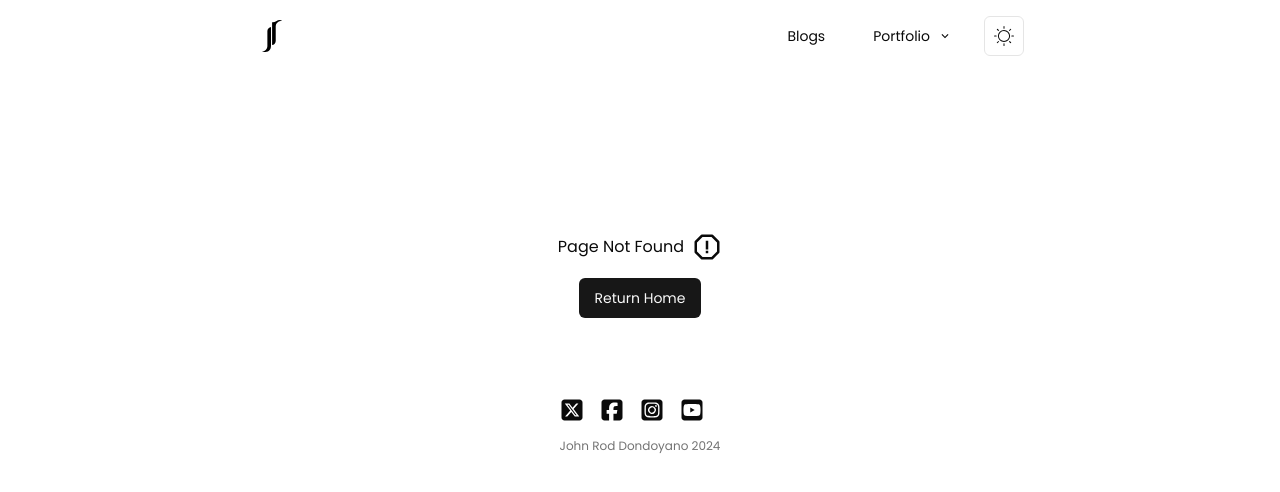
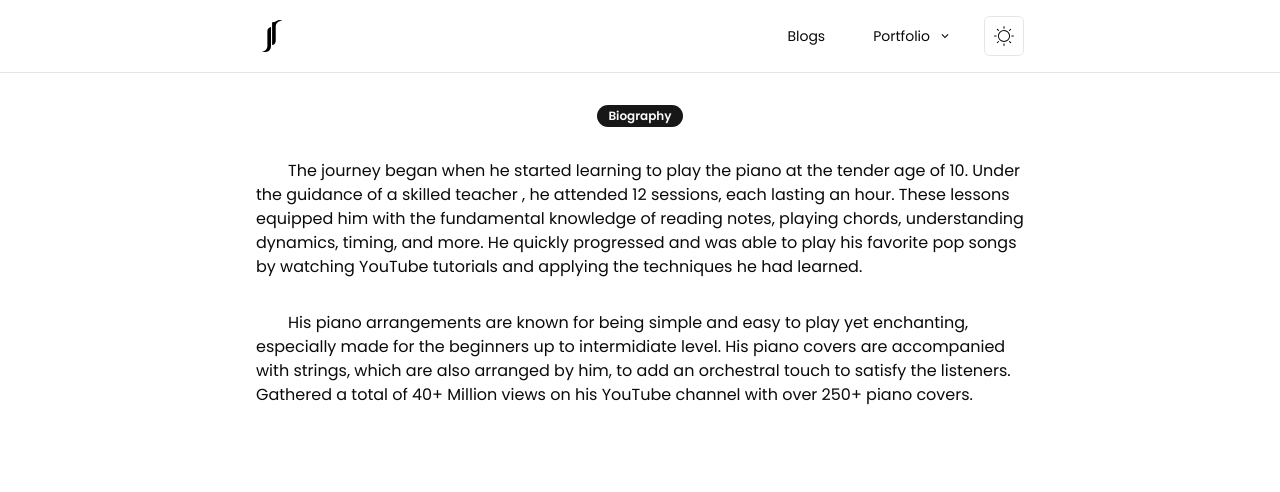
Before and after one commit to dondycles/johnroddondoyano, a Next.js app: page /biography in a window 1280 px wide. Before the commit this address had no page. Shown: the top 492 px of the page. Built offline with nearby package versions, Linux system fonts and the light colour scheme.

Commit message:
new file:   app/biography/page.tsx 	modified:   app/globals.css 	modified:   app/page.tsx 	new file:   components/shared/footer.tsx 	modified:   components/shared/nav.tsx

```diff
--- /dev/null
+++ b/app/biography/page.tsx
@@ -0,0 +1,30 @@
+import { Badge } from "@/components/ui/badge";
+
+export default function Biography() {
+  return (
+    <main className="w-full flex-1 text-center global-padding flex flex-col global-gap">
+      <h1 className="leading-none">
+        <Badge className="w-fit mx-auto">Biography</Badge>
+      </h1>
+      <div className="global-y-space max-w-[800px] mx-auto text-left">
+        <p className="indent-8">
+          The journey began when he started learning to play the piano at the
+          tender age of 10. Under the guidance of a skilled teacher , he
+          attended 12 sessions, each lasting an hour. These lessons equipped him
+          with the fundamental knowledge of reading notes, playing chords,
+          understanding dynamics, timing, and more. He quickly progressed and
+          was able to play his favorite pop songs by watching YouTube tutorials
+          and applying the techniques he had learned.
+        </p>
+        <p className="indent-8">
+          His piano arrangements are known for being simple and easy to play yet
+          enchanting, especially made for the beginners up to intermidiate
+          level. His piano covers are accompanied with strings, which are also
+          arranged by him, to add an orchestral touch to satisfy the listeners.
+          Gathered a total of 40+ Million views on his YouTube channel with over
+          250+ piano covers.
+        </p>
+      </div>
+    </main>
+  );
+}
--- a/app/globals.css
+++ b/app/globals.css
@@ -76,8 +76,14 @@
 }
 
 .global-padding {
-  @apply py-4 md:py-8 px-4 sm:px-8 md:px-16 lg:px-32 xl:px-64;
+  @apply py-4 sm:py-8 px-4 sm:px-8 md:px-16 lg:px-32 xl:px-64;
 }
 .nav-padding {
   @apply py-4  px-4 sm:px-8 md:px-16 lg:px-32 xl:px-64;
 }
+.global-gap {
+  @apply gap-4 sm:gap-8;
+}
+.global-y-space {
+  @apply space-y-4 sm:space-y-8;
+}
--- a/app/page.tsx
+++ b/app/page.tsx
@@ -43,6 +43,7 @@ import {
 } from "react-icons/md";
 import Link from "next/link";
 import JrLogo from "@/components/shared/jr-logo";
+import Footer from "@/components/shared/footer";
 
 export default function Home() {
   const achievements = [
@@ -64,7 +65,7 @@ export default function Home() {
     },
   ];
   return (
-    <main className="w-full flex-1 text-center global-padding flex flex-col gap-8">
+    <main className="w-full flex-1 text-center global-padding flex flex-col global-gap">
       <TooltipProvider delayDuration={100}>
         <Tooltip>
           <Dialog>
@@ -136,10 +137,9 @@ export default function Home() {
         </Tooltip>
       </TooltipProvider>
       <div>
-        <h1 className="text-4xl md:text-6xl font-semibold">
+        <h1 className="text-4xl md:text-6xl font-semibold leading-none">
           John Rod Dondoyano
         </h1>
-
         <div className="flex gap-2 flex-wrap justify-center mt-2">
           <Badge variant={"secondary"}>Musician</Badge>
           <Badge variant={"secondary"}>Developer</Badge>
@@ -166,7 +166,7 @@ export default function Home() {
           })}
         </div>
       </div> */}
-      <div className="space-x-4">
+      <div className="space-x-4 sm:space-x-8">
         <DropdownMenu>
           <Button asChild>
             <DropdownMenuTrigger>
@@ -180,127 +180,11 @@ export default function Home() {
             <DropdownMenuItem>Web Development</DropdownMenuItem>
           </DropdownMenuContent>
         </DropdownMenu>
-        <Button variant={"outline"}>Biography</Button>
+        <Button variant={"outline"} asChild>
+          <Link href={"/biography"}>Biography</Link>
+        </Button>
       </div>
-      <div className=" mb-0 mt-auto w-full grid grid-cols-1 xs:grid-cols-3 gap-4 text-sm">
-        <div className="  text-left flex flex-col gap-1 text-muted-foreground">
-          <p className="font-semibold text-foreground">Socials</p>
-          <hr />
-          <Link
-            href={"https://instagram.com/dondycles"}
-            target="_blank"
-            className="flex items-center gap-1"
-          >
-            <FaInstagram /> Instagram
-          </Link>
-          <Link
-            href={"https://facebook.com/dondycles"}
-            target="_blank"
-            className="flex items-center gap-1"
-          >
-            <FaFacebook />
-            Facebook
-          </Link>
-          <Link
-            href={"https://youtube.com/@johnrod"}
-            target="_blank"
-            className="flex items-center gap-1"
-          >
-            <FaYoutube /> YouTube
-          </Link>
-          <Link
-            href={"https://tiktok.com/dondycles"}
-            target="_blank"
-            className="flex items-center gap-1"
-          >
-            <FaTiktok />
-            TikTok
-          </Link>
-          <Link
-            href={"https://x.com/dondycles"}
-            target="_blank"
-            className="flex items-center gap-1"
-          >
-            <FaXTwitter />X
-          </Link>
-        </div>
-        <div className="text-left flex flex-col gap-1 text-muted-foreground">
-          <p className="font-semibold text-foreground">Buy</p>
-          <hr />
-          <Link
-            href={"https://payhip.com/johnroddondoyano"}
-            target="_blank"
-            className="flex items-center gap-1"
-          >
-            <MdPiano /> Piano & Strings MIDIs
-          </Link>
-          <Link
-            href={"https://mymusicsheet.com/johnroddondoyano"}
-            target="_blank"
-            className="flex items-center gap-1"
-          >
-            <MdMusicNote /> Piano Sheets
-          </Link>
-        </div>
-        <div className="  text-left flex flex-col gap-1 text-muted-foreground">
-          <p className="font-semibold text-foreground">Watch/Listen</p>
-          <hr />
-          <Link
-            href={
-              "https://open.spotify.com/artist/2opN2BRNgnBJIO932Kyr3U?si=3yH2nrluRqqFP1qOzM2TcA"
-            }
-            target="_blank"
-            className="flex items-center gap-1"
-          >
-            <FaSpotify />
-            Spotify
-          </Link>
-          <Link
-            href={
-              "https://music.apple.com/us/artist/john-rod-dondoyano/1716913960"
-            }
-            target="_blank"
-            className="flex items-center gap-1"
-          >
-            <FaApple />
-            Apple Music
-          </Link>
-          <Link
-            href={"https://youtube.com/@johnrod"}
-            target="_blank"
-            className="flex items-center gap-1"
-          >
-            <FaYoutube />
-            YouTube
-          </Link>
-          <Link
-            href={"https://tiktok.com/dondycles"}
-            target="_blank"
-            className="flex items-center gap-1"
-          >
-            <FaTiktok />
-            TikTok
-          </Link>
-        </div>
-      </div>
-      <div className="w-full text-xs text-muted-foreground flex items-center gap-4 flex-wrap-reverse">
-        <p className="inline-flex items-center gap-1">
-          <FaRegCopyright /> John Rod Dondoyano 2024
-        </p>
-        <p className="inline-flex items-center gap-1">
-          <MdOutlineEmail />
-          Inquries? Send it through my{" "}
-          <span>
-            <Link
-              href={"mailto:johnroddondoyano8@gmail.com"}
-              target="_blank"
-              className="underline"
-            >
-              email
-            </Link>
-          </span>
-        </p>
-      </div>
+      <Footer />
     </main>
   );
 }
--- /dev/null
+++ b/components/shared/footer.tsx
@@ -0,0 +1,139 @@
+import Link from "next/link";
+import {
+  FaApple,
+  FaFacebook,
+  FaInstagram,
+  FaRegCopyright,
+  FaSpotify,
+  FaTiktok,
+  FaXTwitter,
+  FaYoutube,
+} from "react-icons/fa6";
+import { MdMusicNote, MdOutlineEmail, MdPiano } from "react-icons/md";
+
+export default function Footer() {
+  return (
+    <footer className=" mb-0 mt-auto w-full global-y-space">
+      <br />
+      <div className="w-full grid grid-cols-1 xs:grid-cols-3 text-sm global-gap">
+        <div className="  text-left flex flex-col gap-1 text-muted-foreground">
+          <p className="font-semibold text-foreground">Socials</p>
+          <hr />
+          <Link
+            href={"https://instagram.com/dondycles"}
+            target="_blank"
+            className="flex items-center gap-1"
+          >
+            <FaInstagram /> Instagram
+          </Link>
+          <Link
+            href={"https://facebook.com/dondycles"}
+            target="_blank"
+            className="flex items-center gap-1"
+          >
+            <FaFacebook />
+            Facebook
+          </Link>
+          <Link
+            href={"https://youtube.com/@johnrod"}
+            target="_blank"
+            className="flex items-center gap-1"
+          >
+            <FaYoutube /> YouTube
+          </Link>
+          <Link
+            href={"https://tiktok.com/dondycles"}
+            target="_blank"
+            className="flex items-center gap-1"
+          >
+            <FaTiktok />
+            TikTok
+          </Link>
+          <Link
+            href={"https://x.com/dondycles"}
+            target="_blank"
+            className="flex items-center gap-1"
+          >
+            <FaXTwitter />X
+          </Link>
+        </div>
+        <div className="text-left flex flex-col gap-1 text-muted-foreground">
+          <p className="font-semibold text-foreground">Buy</p>
+          <hr />
+          <Link
+            href={"https://payhip.com/johnroddondoyano"}
+            target="_blank"
+            className="flex items-center gap-1"
+          >
+            <MdPiano /> Piano & Strings MIDIs
+          </Link>
+          <Link
+            href={"https://mymusicsheet.com/johnroddondoyano"}
+            target="_blank"
+            className="flex items-center gap-1"
+          >
+            <MdMusicNote /> Piano Sheets
+          </Link>
+        </div>
+        <div className="  text-left flex flex-col gap-1 text-muted-foreground">
+          <p className="font-semibold text-foreground">Watch/Listen</p>
+          <hr />
+          <Link
+            href={
+              "https://open.spotify.com/artist/2opN2BRNgnBJIO932Kyr3U?si=3yH2nrluRqqFP1qOzM2TcA"
+            }
+            target="_blank"
+            className="flex items-center gap-1"
+          >
+            <FaSpotify />
+            Spotify
+          </Link>
+          <Link
+            href={
+              "https://music.apple.com/us/artist/john-rod-dondoyano/1716913960"
+            }
+            target="_blank"
+            className="flex items-center gap-1"
+          >
+            <FaApple />
+            Apple Music
+          </Link>
+          <Link
+            href={"https://youtube.com/@johnrod"}
+            target="_blank"
+            className="flex items-center gap-1"
+          >
+            <FaYoutube />
+            YouTube
+          </Link>
+          <Link
+            href={"https://tiktok.com/dondycles"}
+            target="_blank"
+            className="flex items-center gap-1"
+          >
+            <FaTiktok />
+            TikTok
+          </Link>
+        </div>
+      </div>
+      <div className="w-full text-xs text-muted-foreground flex items-center gap-4 flex-wrap-reverse">
+        <p className="inline-flex items-center gap-1">
+          <FaRegCopyright /> John Rod Dondoyano 2024
+        </p>
+        <p className="inline-flex items-center gap-1">
+          <MdOutlineEmail />
+          Inquries? Send it through my{" "}
+          <span>
+            <Link
+              href={"mailto:johnroddondoyano8@gmail.com"}
+              target="_blank"
+              className="underline"
+            >
+              email
+            </Link>
+          </span>
+        </p>
+      </div>
+    </footer>
+  );
+}
--- a/components/shared/nav.tsx
+++ b/components/shared/nav.tsx
@@ -21,7 +21,7 @@ import { MdOutlineKeyboardArrowDown } from "react-icons/md";
 import JrLogo from "./jr-logo";
 export default function Nav() {
   return (
-    <header className=" top-0 left-0 w-full nav-padding z-10 backdrop-blur-sm bg-background/80 sticky">
+    <header className=" top-0 left-0 w-full nav-padding z-10 backdrop-blur-sm bg-background/80 sticky border-b-border border-b-[1px] ">
       <div className="flex items-center justify-between ">
         <Link href={"/"} className="font-medium text-2xl ">
           <JrLogo className="h-8 w-8" />
```
